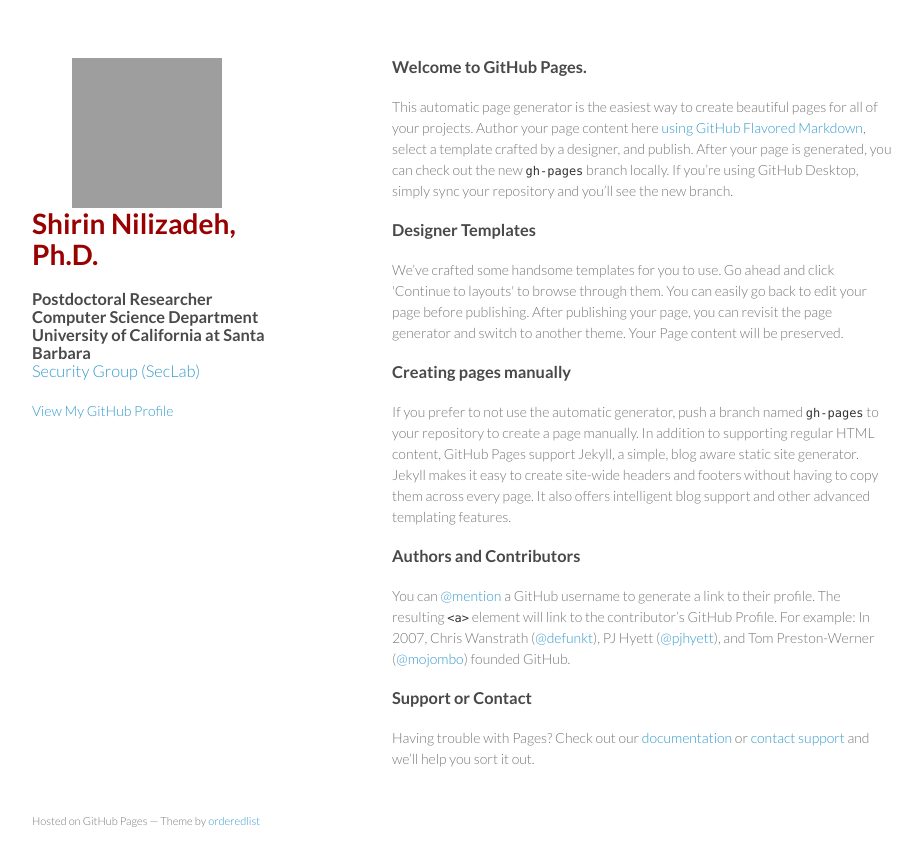
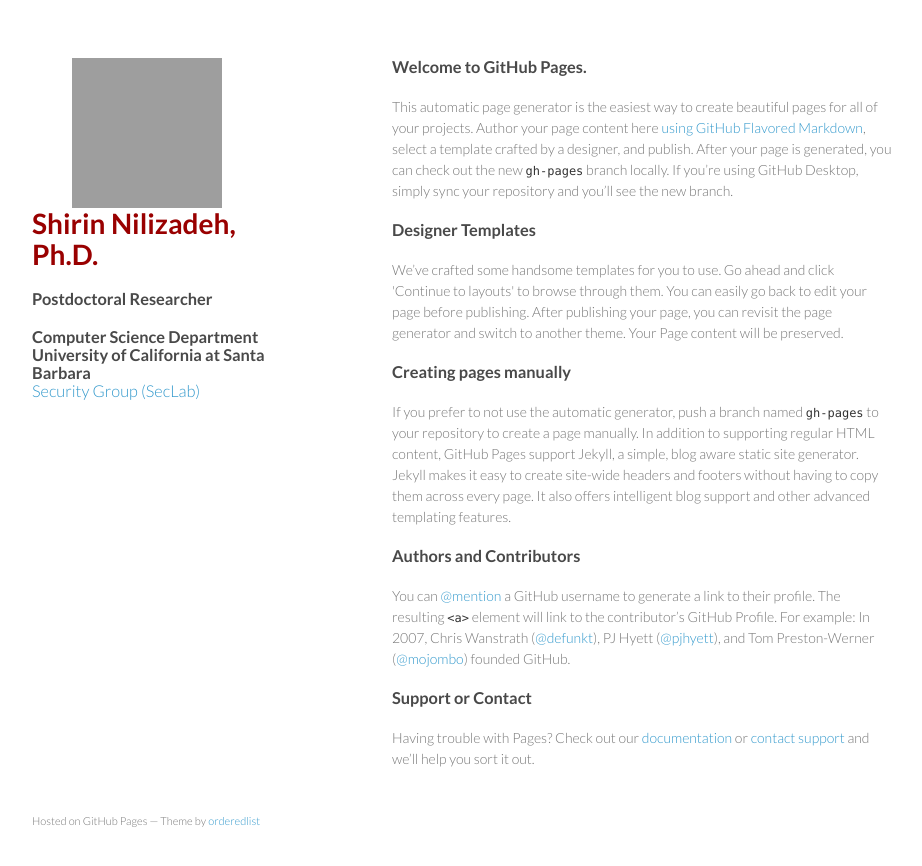
Before and after one commit to Machiry/nilizadeh.github.io, a Jekyll site: the page index.html, which Jekyll copies as it is, in a window 1280 px wide. Shown: the top 866 px of the page, without its empty margins (178-1100 px from the left). Built offline with Jekyll 4.4.1, drawn with Linux system fonts in a browser that asks for light colours; grey boxes are pictures that could not be loaded.

Commit message:
Update index.html
header

```diff
--- a/index.html
+++ b/index.html
@@ -18,15 +18,12 @@
         <img align="left" src="shirin.jpg" width="150" height="150" hspace="40"/>
         <h1><font color="#990000">Shirin Nilizadeh, Ph.D.</font></h1>
         <p>
-         <h3>Postdoctoral Researcher<br>
-             Computer Science Department<br>
+         <h3>Postdoctoral Researcher</p>
+          <p>   Computer Science Department<br>
              University of California at Santa Barbara  <br>
 
              <b><a href="https://seclab.cs.ucsb.edu">Security Group (SecLab)</a></b></h3>
         </p>
-
-
-        <p class="view"><a href="https://github.com/nilizadeh">View My GitHub Profile</a></p>
 
       </header>
       <section>
```
